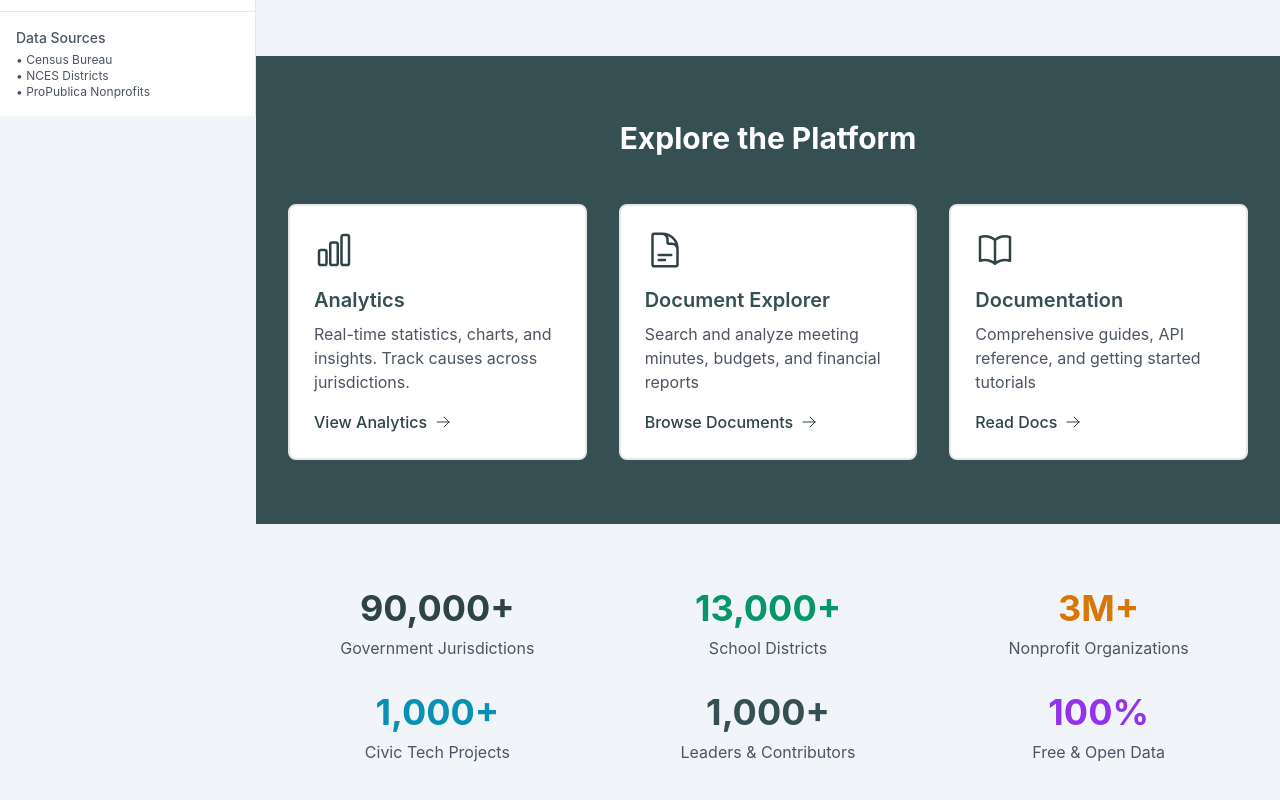
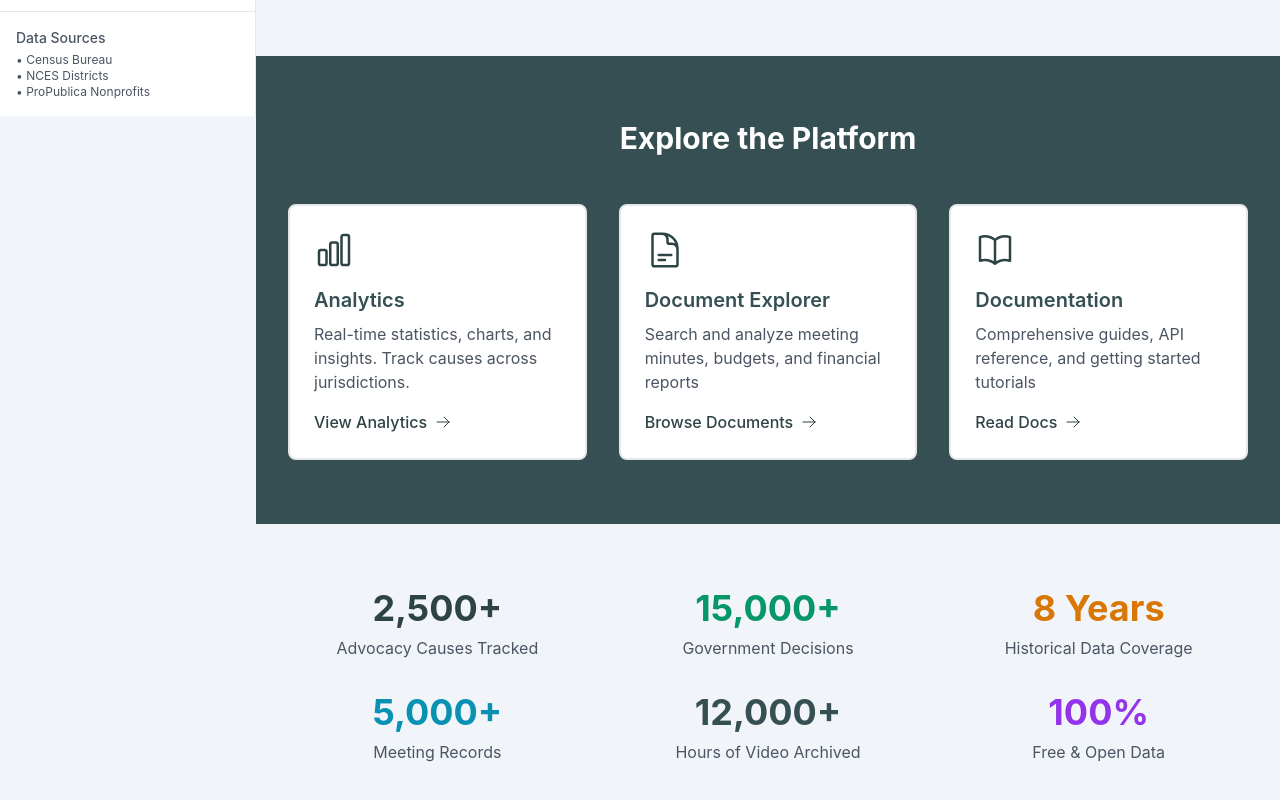
Before and after one commit to getcommunityone/open-navigator-for-engagement, a React (Vite) app in the folder frontend/: page / in a window 1280 px wide. Shown: the part 684-1484 px from the top of the page. Built offline with nearby package versions, Linux system fonts and the light colour scheme.

Commit message:
feat: Update stats section with new metrics and improved data representation

```diff
--- a/frontend/src/pages/Home.tsx
+++ b/frontend/src/pages/Home.tsx
@@ -219,24 +219,24 @@ export default function Home() {
         <div className="max-w-7xl mx-auto px-4 sm:px-6 lg:px-8">
           <div className="grid grid-cols-1 md:grid-cols-2 lg:grid-cols-3 gap-8 text-center">
             <div>
-              <div className="text-4xl font-bold text-primary-600 mb-2">90,000+</div>
-              <div className="text-gray-600">Government Jurisdictions</div>
+              <div className="text-4xl font-bold text-primary-600 mb-2">2,500+</div>
+              <div className="text-gray-600">Advocacy Causes Tracked</div>
             </div>
             <div>
-              <div className="text-4xl font-bold text-emerald-600 mb-2">13,000+</div>
-              <div className="text-gray-600">School Districts</div>
+              <div className="text-4xl font-bold text-emerald-600 mb-2">15,000+</div>
+              <div className="text-gray-600">Government Decisions</div>
             </div>
             <div>
-              <div className="text-4xl font-bold text-amber-600 mb-2">3M+</div>
-              <div className="text-gray-600">Nonprofit Organizations</div>
+              <div className="text-4xl font-bold text-amber-600 mb-2">8 Years</div>
+              <div className="text-gray-600">Historical Data Coverage</div>
             </div>
             <div>
-              <div className="text-4xl font-bold text-cyan-600 mb-2">1,000+</div>
-              <div className="text-gray-600">Civic Tech Projects</div>
+              <div className="text-4xl font-bold text-cyan-600 mb-2">5,000+</div>
+              <div className="text-gray-600">Meeting Records</div>
             </div>
             <div>
-              <div className="text-4xl font-bold mb-2" style={{ color: '#354F52' }}>1,000+</div>
-              <div className="text-gray-600">Leaders & Contributors</div>
+              <div className="text-4xl font-bold mb-2" style={{ color: '#354F52' }}>12,000+</div>
+              <div className="text-gray-600">Hours of Video Archived</div>
             </div>
             <div>
               <div className="text-4xl font-bold text-purple-600 mb-2">100%</div>
```
